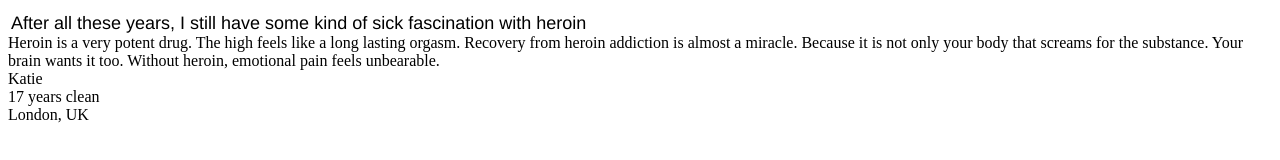
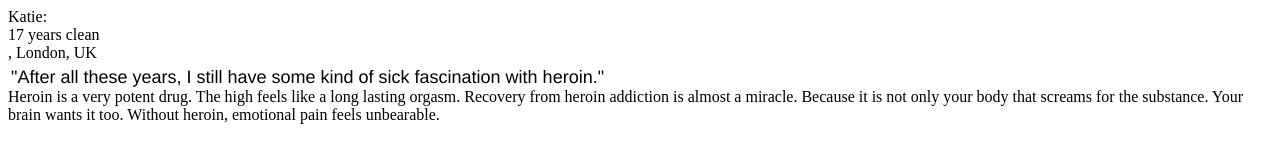
Before and after one commit to hezihezi/jQuery, a plain HTML site: page index.html in a window 1280 px wide. Drawn offline with nearby package versions, Linux system fonts and the light colour scheme; a script that the page names is missing.

Commit message:
switched the order of the divs and added punctuations

```diff
--- a/index.html
+++ b/index.html
@@ -15,11 +15,12 @@
 		<!-- id is unique, and class is repeatable -->
 		<div id="dataContainer">
 			<div class="quoteContainer">
-				<div class="mainQuote">After all these years, I still have some kind of sick fascination with heroin</div>
+				<div class="source">Katie:</div>
+				<div class="yearsClean">17 years clean</div>
+				<div class="location">, London, UK</div>
+				<div class="mainQuote">"After all these years, I still have some kind of sick fascination with heroin."</div>
 				<div class="wholeQuote">Heroin is a very potent drug. The high feels like a long lasting orgasm. Recovery from heroin addiction is almost a miracle. Because it is not only your body that screams for the substance. Your brain wants it too. Without heroin, emotional pain feels unbearable.</div>
-				<div class="source">Katie</div>
-				<div class="yearsClean">17 years clean</div>
-				<div class="location"> London, UK</div>
+
 			</div>
 		</div>
 
```
